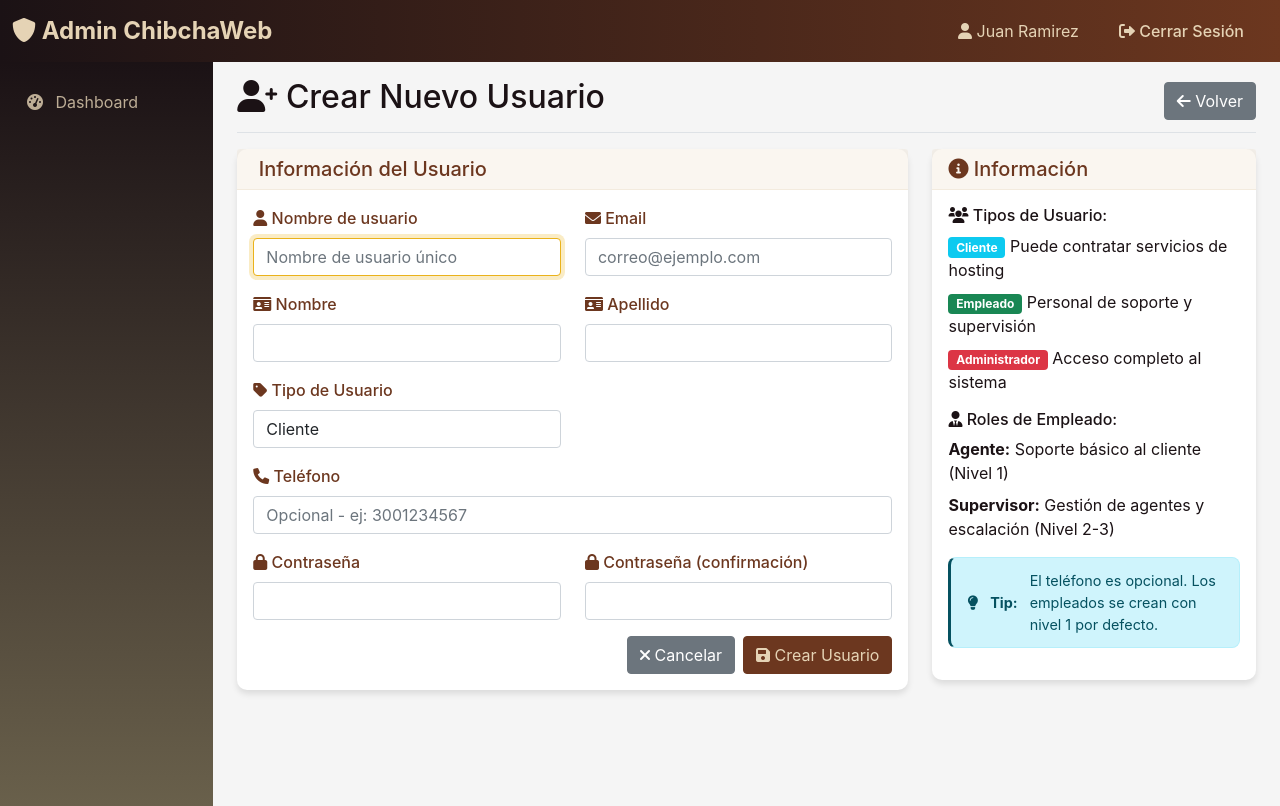
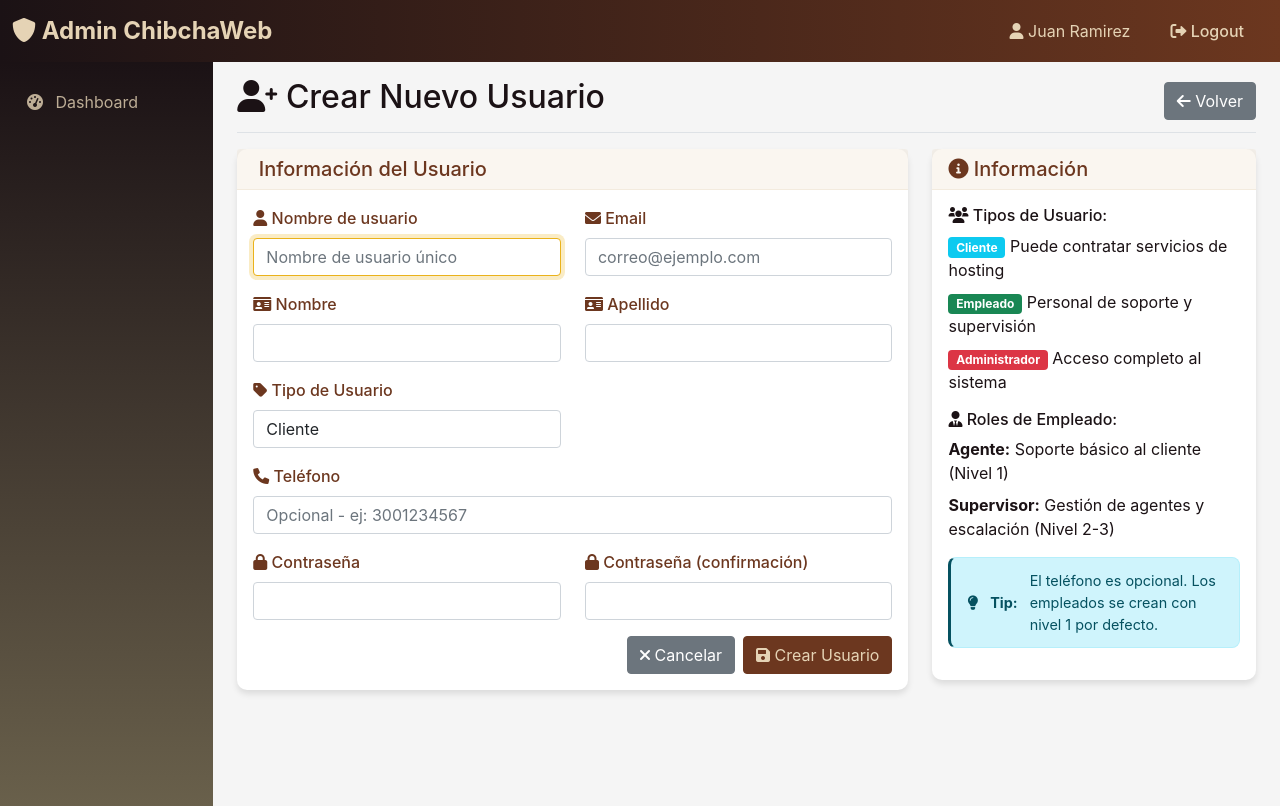
Before and after one commit to sdcelyd/ChibchaWeb, a Django app: template Administradores/templates/administradores/crear_usuario.html in a window 1280 px wide. Run offline with Django 5.2, Linux system fonts and the light colour scheme; the template is opened without the code that fills it: values that come from a table or form of the project are taken from there, others are empty; a user stored in the database is signed in; data comes from the database, SQL or seed files in the repository; both versions use the stored data as it was after the commit.

Commit message:
Merge y arreglo de bugs

```diff
--- a/Administradores/templates/administradores/base.html
+++ b/Administradores/templates/administradores/base.html
@@ -30,9 +30,12 @@
                         <span class="navbar-text me-3 text-chibcha-light">
                             <i class="fas fa-user"></i> {{ user.get_full_name|default:user.username }}
                         </span>
-                        <a class="nav-link nav-link-chibcha" href="{% url 'administradores:logout' %}">
-                            <i class="fas fa-sign-out-alt"></i> {% trans "Cerrar Sesión" %}
-                        </a>
+                        <form action="{% url 'administradores:logout' %}" method="post" style="display:inline;">
+                            {% csrf_token %}
+                            <button type="submit" class="nav-link nav-link-chibcha" style="background:none; border:none; padding:0;">
+                                <i class="fas fa-sign-out-alt"></i> Logout
+                            </button>
+                        </form>
                     {% endif %}
                 </div>
             </div>
--- a/Clientes/templates/mis_hosts.html
+++ b/Clientes/templates/mis_hosts.html
@@ -130,7 +130,7 @@
 
                         <div class="action-buttons">
                             {% if cliente.puede_agregar_dominios %}
-                                <a href="{% url 'agregar_dominio' %}" class="btn btn-chibcha-primary btn-lg me-3">
+                                <a href="{% url 'dominios:agregar_dominio' %}" class="btn btn-chibcha-primary btn-lg me-3">
                                     <i class="fas fa-plus me-2"></i>{% trans "Agregar Host" %}
                                 </a>
                             {% else %}
```
Also changed, not shown: db.sqlite3.
